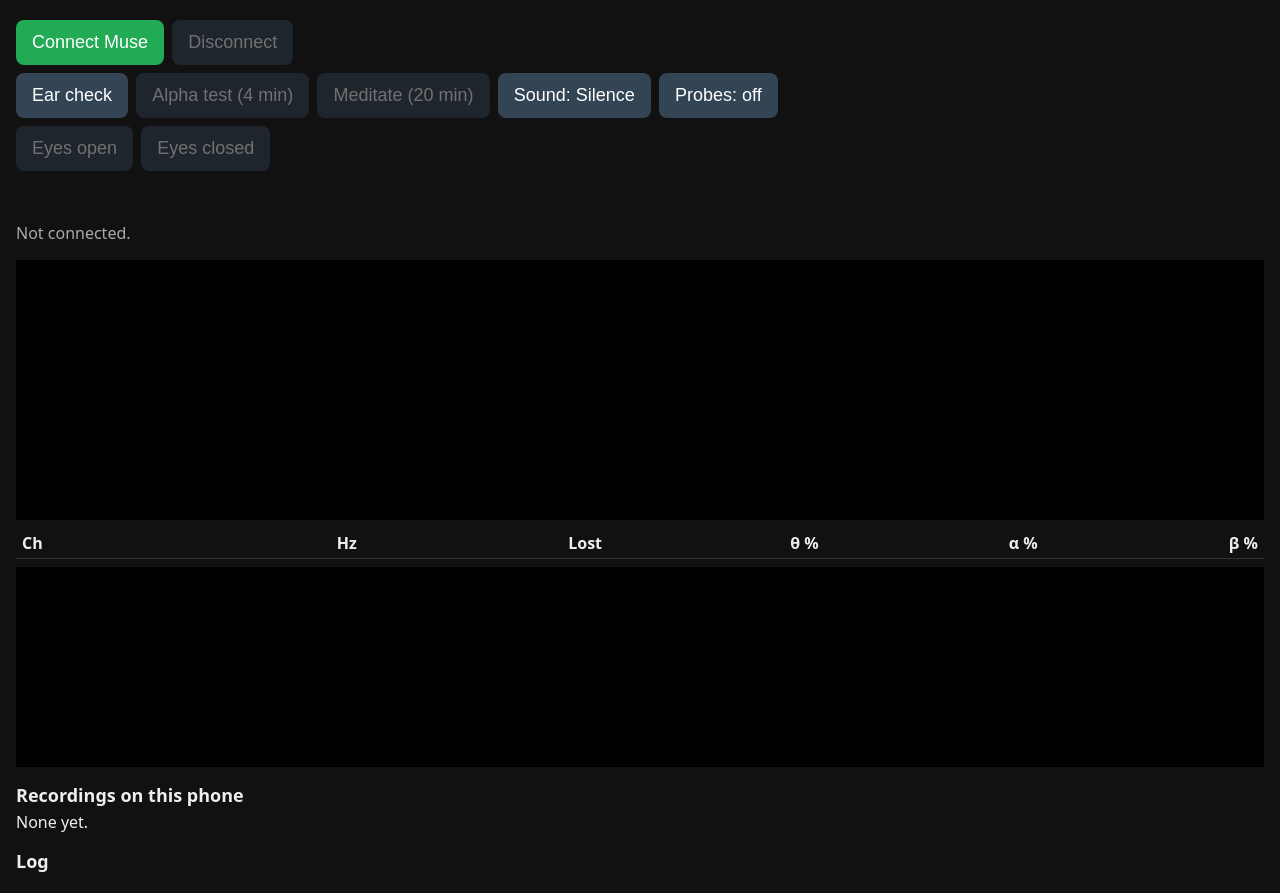
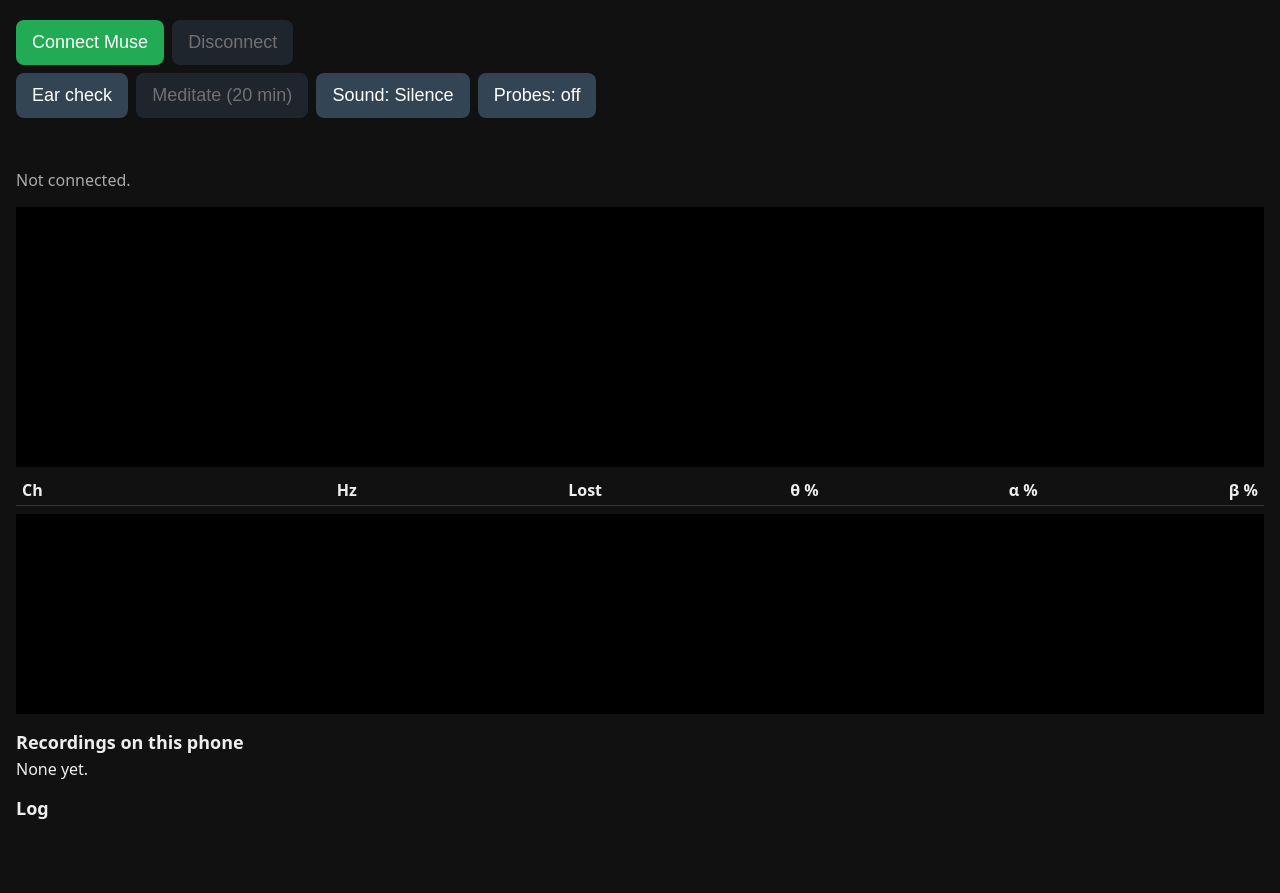
Before and after one commit to andriy-k01/muse-reader, a plain HTML site: page index.html in a window 1280 px wide. After the commit the page ends 840 px from the top, so only its background shows below. Drawn offline with Linux system fonts and the light colour scheme.

Commit message:
Remove the Alpha test and the Eyes open / Eyes closed buttons
Co-Authored-By: Claude Opus 5.5 <noreply@anthropic.com>

```diff
--- a/index.html
+++ b/index.html
@@ -46,14 +46,9 @@
 <button id="disconnect" class="secondary" disabled>Disconnect</button>
 <div>
   <button id="earCheck" class="secondary">Ear check</button>
-  <button class="secondary test" data-test="alpha" disabled>Alpha test (4 min)</button>
   <button class="secondary test" data-test="meditate" disabled>Meditate (20 min)</button>
   <button id="medSound" class="secondary">Sound: Silence</button>
   <button id="probes" class="secondary">Probes: off</button>
-</div>
-<div>
-  <button class="secondary marker" data-marker="eyes_open" disabled>Eyes open</button>
-  <button class="secondary marker" data-marker="eyes_closed" disabled>Eyes closed</button>
 </div>
 <div id="phase"></div>
 <div id="status">Not connected.</div>
@@ -123,17 +118,8 @@ const EAR_CHECK = [
   ['beat', 'BEAT sample, a slow wobble', 8],
 ];
 
-// A test is a list of timed steps. Beeps: one means close your eyes, two mean open them, three mean done.
+// A test is a list of timed steps. Beeps: one means close your eyes, three mean done.
 const TESTS = {
-  alpha: {
-    label: 'Alpha test (4 min)',
-    steps: [
-      { marker: 'eyes_open', s: 60, beeps: 2 },
-      { marker: 'eyes_closed', s: 60, beeps: 1 },
-      { marker: 'eyes_open', s: 60, beeps: 2 },
-      { marker: 'eyes_closed', s: 60, beeps: 1 },
-    ],
-  },
   // Eyes closed, with the sound picked next to the button, and thought probes if they are on.
   meditate: {
     label: 'Meditate (20 min)',
@@ -154,7 +140,7 @@ const ANSWERS = ['focused', 'wandering', 'drowsy'];
 const MED_SOUNDS = [['', 'Silence'], ['white', 'White noise'], ['pink', 'Pink noise'], ['brown', 'Brown noise'], ['beat', '6 Hz beat']];
 const NOISE_RMS = 0.1, NOISE_S = 20, PREVIEW_S = 4;
 const LABELS = {
-  eyes_open: 'Eyes OPEN', eyes_closed: 'Eyes CLOSED', silence: 'Silence', meditate: 'Meditate',
+  meditate: 'Meditate',
 };
 
 const $ = id => document.getElementById(id);
@@ -563,7 +549,6 @@ function setPhase(marker, block, total) {
 }
 
 function showPhase() {
-  for (const b of document.querySelectorAll('.marker')) b.classList.toggle('active', phase?.marker === b.dataset.marker);
   for (const b of document.querySelectorAll('.test')) {
     const mine = testKey === b.dataset.test;
     b.classList.toggle('active', mine);
@@ -847,7 +832,6 @@ async function keepAwake() {
 function setConnected(on) {
   $('connect').disabled = on;
   $('disconnect').disabled = !on;
-  for (const b of document.querySelectorAll('.marker')) b.disabled = !on;
   showPhase();
   // A new session shows up in the list once its first batch is saved.
   setTimeout(() => showRecordings().catch(() => {}), on ? 2000 : 0);
@@ -959,7 +943,6 @@ $('connect').onclick = connect;
 $('disconnect').onclick = disconnect;
 $('earCheck').onclick = () => earTimer !== null ? stopEarCheck() : earCheck(0);
 for (const b of document.querySelectorAll('.test')) b.onclick = () => testKey !== null ? stopTest() : runTest(b.dataset.test);
-for (const b of document.querySelectorAll('.marker')) b.onclick = () => phase?.marker !== b.dataset.marker && setPhase(b.dataset.marker);
 $('sit').onpointerdown = e => e.target !== $('sitStop') && tapProbe();
 $('sitStop').onclick = stopTest;
 $('medSound').onclick = nextSound;
```
